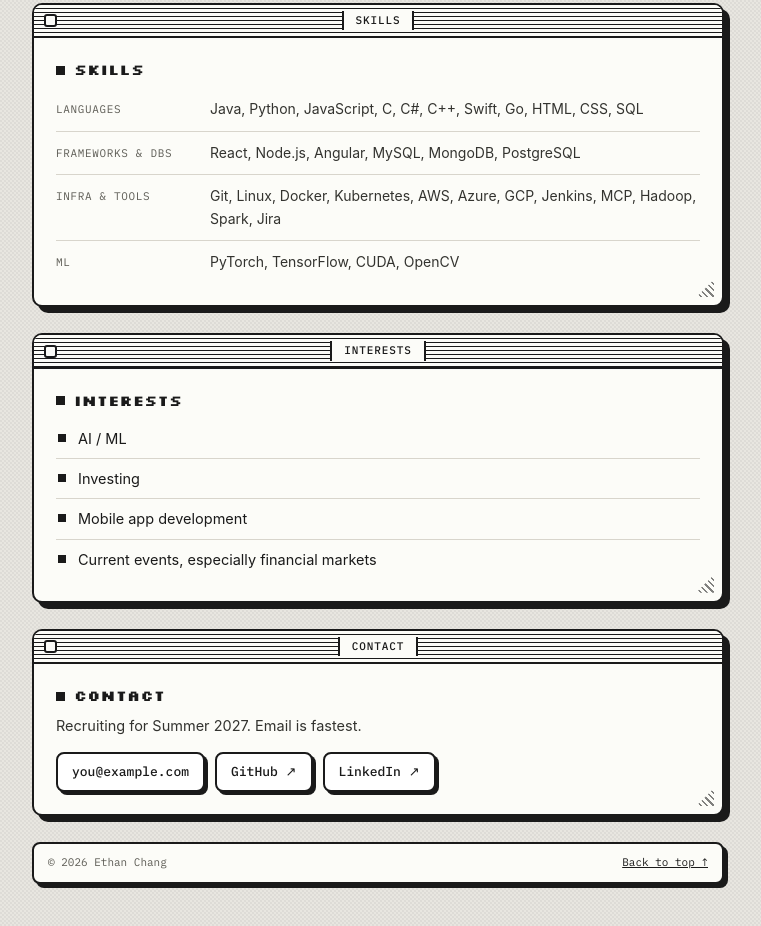
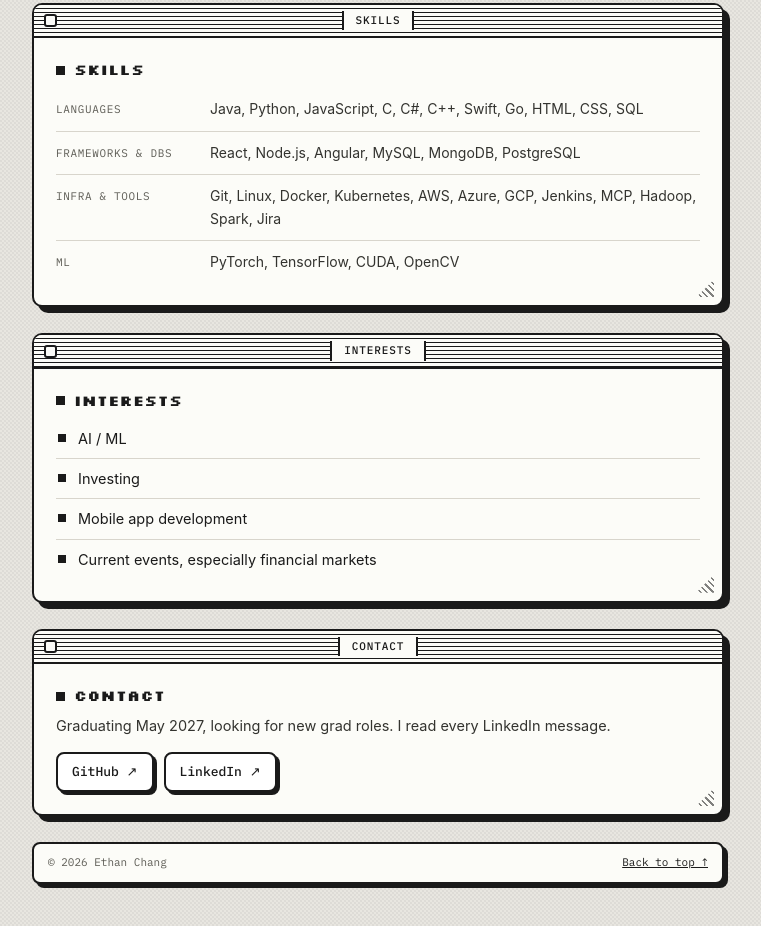
Before and after one commit to ethanchang235/ethanchang235.github.io, a website built with Vite: page index.html in a window 1280 px wide. Shown: the part 1692-2618 px from the top of the page, without its empty margins (262-1023 px from the left). Built offline with nearby package versions, Linux system fonts and the light colour scheme.

Commit message:
contact to linkedin-only, trim rails copy

```diff
--- a/index.html
+++ b/index.html
@@ -184,10 +184,8 @@
                     </header>
                     <div class="window-body">
                         <h2 class="pixel-head" id="contact-title">Contact</h2>
-                        <p class="contact-sub">Recruiting for Summer 2027. Email is fastest.</p>
+                        <p class="contact-sub">Graduating May 2027, looking for new grad roles. I read every LinkedIn message.</p>
                         <div class="btn-row">
-                            <!-- ADD EMAIL HERE: replace both occurrences of you@example.com below with your address -->
-                            <a class="mac-btn" href="mailto:you@example.com">you@example.com</a>
                             <a class="mac-btn" href="https://github.com/ethanchang235" target="_blank" rel="noreferrer">GitHub ↗</a>
                             <a class="mac-btn" href="https://www.linkedin.com/in/ethan-chang-216898205/" target="_blank" rel="noreferrer">LinkedIn ↗</a>
                         </div>
```
